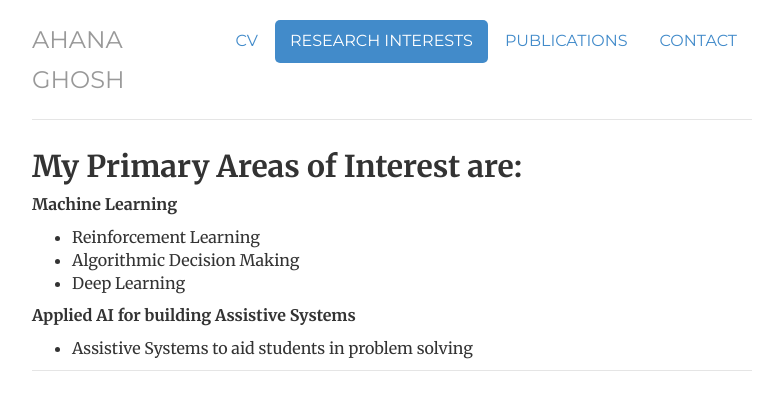
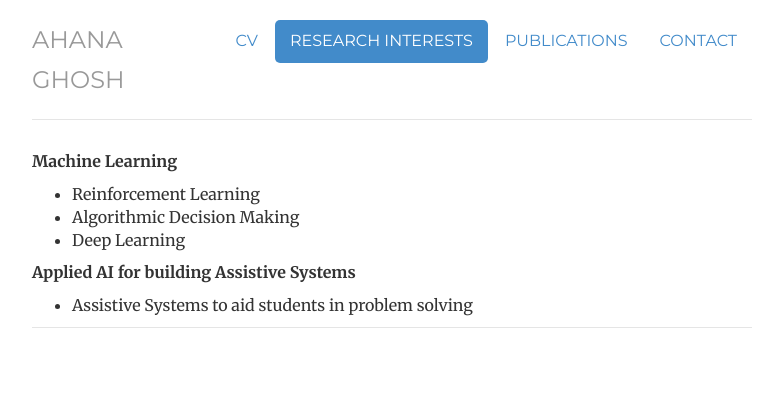
Before and after one commit to ahana204/ahana204.github.io, a Jekyll site: the page built from research_interests/index.html, in a window 1280 px wide. Shown: the top 410 px of the page, without its empty margins (248-1031 px from the left). Built offline with Jekyll 4.4.1, drawn with Linux system fonts in a browser that asks for light colours.

Commit message:
Removed header

```diff
--- a/research_interests/index.html
+++ b/research_interests/index.html
@@ -9,9 +9,6 @@ notes: passive
 contact: passive
 description: Lists all the topics of interest.
 ---
-
-<h2>My Primary Areas of Interest are:</h2>
-
 <p><strong>Machine Learning</strong></p>
 <ul>
 <li>Reinforcement Learning</li>
```
